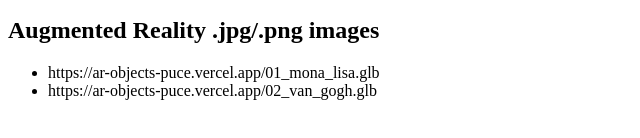
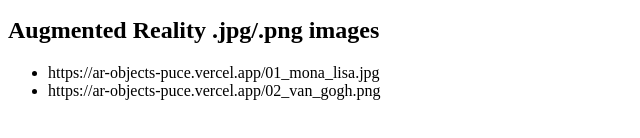
Before and after one commit to 8Auror8/AR_objects, a plain HTML site: page index.html in a window 1280 px wide. Shown: the part 286-424 px from the top of the page, 0-640 px from the left. Drawn offline with Linux system fonts and the light colour scheme.

Commit message:
changed images format

```diff
--- a/index.html
+++ b/index.html
@@ -25,8 +25,8 @@
     </ul>
     <h2>Augmented Reality .jpg/.png images</h2>
     <ul>
-        <li>https://ar-objects-puce.vercel.app/01_mona_lisa.glb</li>
-        <li>https://ar-objects-puce.vercel.app/02_van_gogh.glb</li>
+        <li>https://ar-objects-puce.vercel.app/01_mona_lisa.jpg</li>
+        <li>https://ar-objects-puce.vercel.app/02_van_gogh.png</li>
     </ul>
 </body>
 
```
